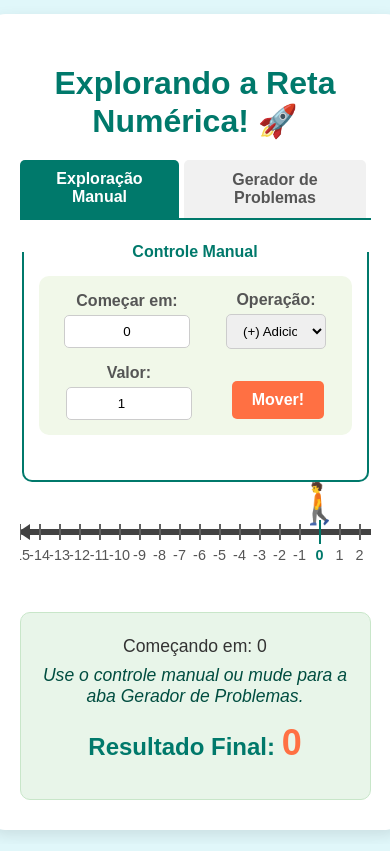
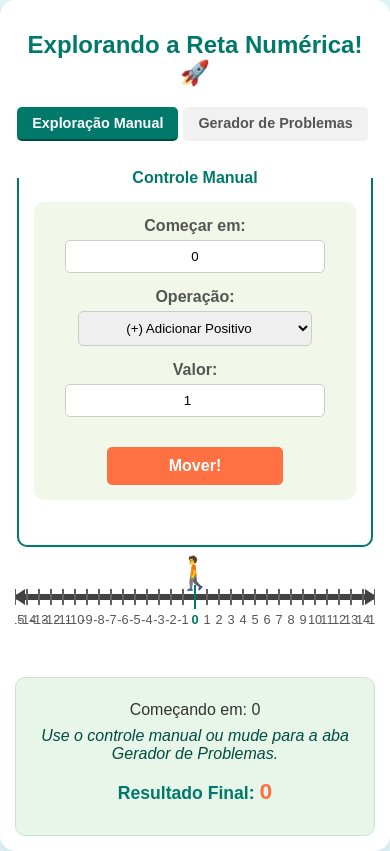
Before and after one commit to freitasR/visualmath, a plain HTML site: page index.html in a window 390 px wide. Drawn offline with Linux system fonts and the light colour scheme.

Commit message:
Update style.css

```diff
--- a/style.css
+++ b/style.css
@@ -385,3 +385,152 @@ legend {
     color: #999;
 }
 */
+
+/* Adicione ao final do seu style.css */
+
+/* --- Responsividade --- */
+
+/* Estilos para Tablets e Telas Médias (Ex: até 768px) */
+@media (max-width: 768px) {
+    .container {
+        width: 95%; /* Ocupa mais largura da tela */
+        padding: 20px; /* Reduz padding lateral */
+    }
+
+    h1 {
+        font-size: 1.8em; /* Reduz um pouco o título */
+    }
+
+    .controles {
+        flex-direction: column; /* Empilha os controles */
+        align-items: stretch; /* Faz os itens ocuparem a largura */
+        gap: 15px; /* Aumenta o espaçamento vertical */
+    }
+
+    .controles .input-group {
+         width: 100%; /* Cada grupo ocupa a largura total */
+         align-items: center; /* Centraliza label/input */
+    }
+
+     .controles .input-group input,
+     .controles .input-group select {
+         width: 80%; /* Input/select ocupa a maior parte */
+         max-width: 250px; /* Limita a largura máxima */
+     }
+
+    .controles button {
+         width: 60%;
+         max-width: 200px;
+         align-self: center; /* Centraliza o botão */
+         padding: 12px; /* Aumenta área de toque */
+    }
+
+    .problem-controls {
+        flex-direction: column; /* Empilha Nível e Botão Gerar */
+        gap: 15px;
+    }
+
+     .problem-controls .input-group {
+         width: 100%;
+     }
+     .problem-controls button {
+         width: 70%;
+     }
+
+
+    .answer-area {
+        flex-direction: column; /* Empilha label, input e botão */
+        align-items: center;
+        gap: 10px;
+    }
+     .answer-area label {
+         margin-bottom: 5px;
+     }
+     .answer-area input {
+         width: 50%;
+         max-width: 150px;
+     }
+     .answer-area button {
+         width: 40%;
+         max-width: 120px;
+         padding: 10px;
+     }
+
+
+    #numberLineContainer {
+        min-width: 90%; /* Reduz a largura mínima em telas menores */
+    }
+
+    /* Ajuste opcional para os ticks/labels se ficarem muito apertados */
+    .tick-label {
+        font-size: 0.8em;
+    }
+
+    .tab-buttons {
+        /* Permite que os botões quebrem linha se não couberem */
+        flex-wrap: wrap;
+        justify-content: center; /* Centraliza os botões quando quebram linha */
+        border-bottom: none; /* Remove linha inferior, cada botão ativo terá a sua */
+    }
+    .tab-button {
+        margin-bottom: 5px; /* Espaço quando quebrar linha */
+        border-radius: 5px; /* Borda arredondada completa */
+         border-bottom: 2px solid transparent; /* Espaço reservado para borda ativa */
+    }
+    .tab-button.active {
+        border-bottom: 2px solid #004d40; /* Borda inferior forte na ativa */
+    }
+
+}
+
+/* Estilos Adicionais para Celulares (Ex: até 480px) */
+@media (max-width: 480px) {
+    .container {
+        padding: 15px;
+    }
+
+    h1 {
+        font-size: 1.5em;
+    }
+
+    .resultado h2 {
+        font-size: 1.1em;
+    }
+    #finalResult {
+         font-size: 1.3em;
+    }
+     .resultado p {
+        font-size: 1em;
+     }
+
+    /* Reduz ainda mais a fonte dos números na reta se necessário */
+     .tick-label {
+         /* font-size: 0.7em; */ /* Descomente se precisar */
+     }
+      #marker {
+         font-size: 2em; /* Reduz um pouco o marcador */
+      }
+
+      /* Garante que os botões das abas não fiquem muito grandes */
+      .tab-button {
+          padding: 8px 15px;
+          font-size: 0.9em;
+      }
+}
+
+/* Para garantir que a rolagem horizontal da reta numérica funcione bem no toque */
+.visualizacao {
+    -webkit-overflow-scrolling: touch; /* Melhora a experiência de rolagem no iOS */
+}
+
+/* Correção para input[type=text] com inputmode=numeric não mostrar setinhas */
+/* Navegadores baseados em Webkit/Blink */
+input[type="text"][inputmode="numeric"]::-webkit-outer-spin-button,
+input[type="text"][inputmode="numeric"]::-webkit-inner-spin-button {
+    -webkit-appearance: none;
+    margin: 0;
+}
+/* Firefox */
+input[type="text"][inputmode="numeric"] {
+    -moz-appearance: textfield;
+}
```
